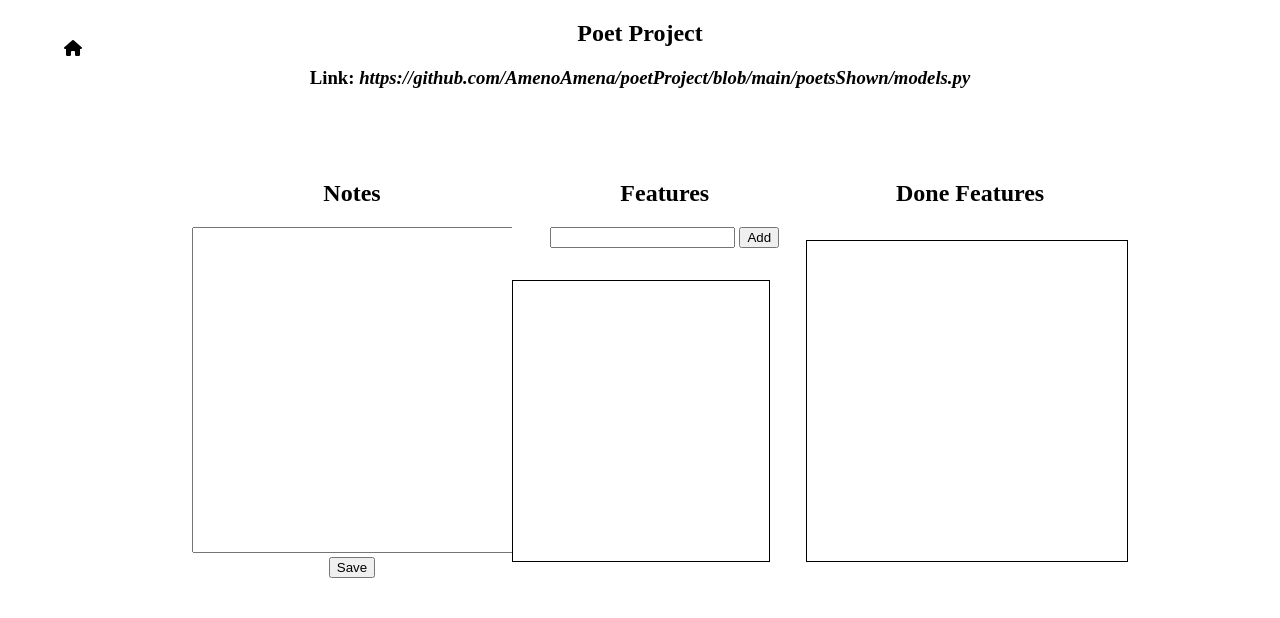
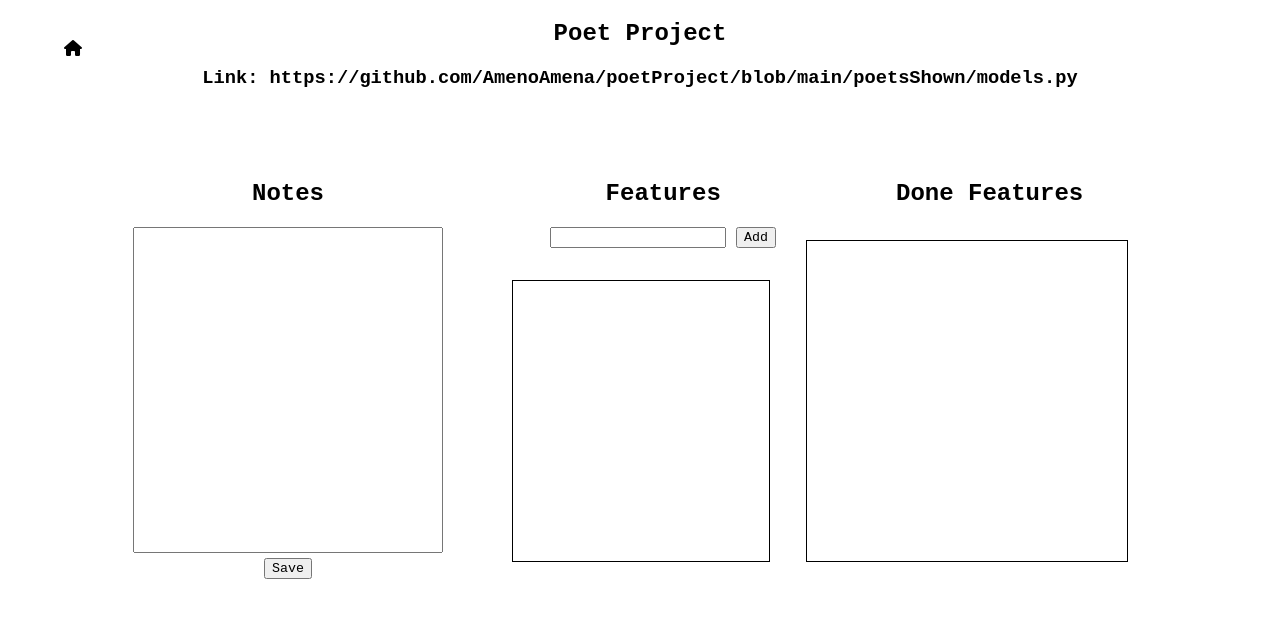
Before and after one commit to AmenoAmena/projectorganiser, a Django app: a page that uses projects_shown/templates/projects_shown/project.html in a window 1280 px wide. Shown: the top 618 px of the page. Run offline with Django 4.2, Linux system fonts and the light colour scheme; data comes from the database, SQL or seed files in the repository; both versions use the stored data as it was after the commit; data that the repository does not hold is empty; some libraries are stand-ins or nearby versions.

Commit message:
notes asliında bitmemiş!!!

```diff
--- a/projects_shown/forms.py
+++ b/projects_shown/forms.py
@@ -5,6 +5,11 @@ class project_form(forms.ModelForm):
     class Meta:
         model = Project
         fields = {'link','notes','features'}
+
+        widgets = {
+            'link':forms.TextInput(attrs={'autocomplete':'off'}),
+            'notes':forms.Textarea(attrs={'autocomplete':'off'}),
+        }
 
 
 class add_project_form(forms.ModelForm):
@@ -17,7 +22,24 @@ class add_project_form(forms.ModelForm):
             'link':'Github Link'
         }
 
+        widgets = {
+            'name':forms.TextInput(attrs={'autocomplete':'off'}),
+            'link':forms.TextInput(attrs={'autocomplete':'off'})
+        }
+
 class feature_add(forms.ModelForm):
     class Meta:
         model = Feature
         fields = {'feature_add'}
+
+        widgets = {
+            'feature_add':forms.TextInput(attrs={'autocomplete':'off'})
+        }
+
+class note_add(forms.ModelForm):
+    class Meta:
+        model = Project
+        fields = ['notes']
+        widgets = {
+            'notes': forms.Textarea(attrs={'autocomplete':'off'}),
+        }
--- a/projects_shown/static/projects_shown/css/project.css
+++ b/projects_shown/static/projects_shown/css/project.css
@@ -1,3 +1,7 @@
+* {
+    font-family: 'Courier New', Courier, monospace;
+}
+
 h2 {
     text-align: center;
 }
@@ -9,25 +13,20 @@ h2 {
 .notes {
     width: 25%;
     height:auto;
-    overflow: auto;
+    overflow-y: auto;
     position:absolute;
-    left: 15%;
+    left: 10%;
     top: 20%;
     text-align: center;
 }
 
-.notes > textarea {
+
+.text-area {
     resize: none;
     height: 40vh;
-}
-
-.notes > form {
-
-}
-
-.notes > form > textarea {
-    resize: none;
-    height: 40vh;
+    width: 95%;
+    overflow-y: hidden;
+    font-size: 1.5rem;
 }
 
 .feature {
@@ -49,7 +48,6 @@ h2 {
 h3 > a {
     text-decoration: none;
     color: black;
-    font-style: italic;
 }
 
 h3 > a:hover {
--- a/projects_shown/templates/projects_shown/project.html
+++ b/projects_shown/templates/projects_shown/project.html
@@ -27,9 +27,9 @@
 
     <div class="notes">
         <h2>Notes</h2>
-        <form method="post" action="{% url 'add_text' project_name=project.name text_add=form.notes.value %}">
+        <form method="post" action="{% url 'add_text' project_name=project.name %}">
             {% csrf_token %}
-            {{form.notes}}
+            <textarea class="text-area">{{ project.notes }}</textarea>
             <br>
             <button type="submit">Save</button>
         </form>
--- a/projects_shown/urls.py
+++ b/projects_shown/urls.py
@@ -9,5 +9,5 @@ urlpatterns = [
     path("project/<str:project_name>/<str:feature>", views.add_feature, name="add_feature"),
     path("project/<str:project_name>/features/<int:feature_id>/done",views.done_feature, name = 'feature_done'),
     path("project/<str:project_name>/features/<int:feature_id>/delete",views.delete_feature, name = "feature_delete"),
-    path("project/<str:project_name>/<str:text_add>/text_add",views.text_add, name = 'text_add')
+    path('project/<str:project_name>/', views.text_add, name='add_text'),
 ]
--- a/projects_shown/views.py
+++ b/projects_shown/views.py
@@ -1,6 +1,6 @@
 from django.shortcuts import render,redirect
 from django.http import HttpResponse
-from .forms import project_form,add_project_form,feature_add
+from .forms import project_form,add_project_form,feature_add,note_add
 from django.contrib.auth.decorators import login_required
 from authentication.models import Project,Feature
 from django.shortcuts import get_object_or_404
@@ -92,11 +92,14 @@ def delete_feature(request, project_name,feature_id):
 
     return redirect('projects', project_name=project_name)
 
-def text_add(request,project_name):
-    project = get_object_or_404(Project, name = project_name)
+def text_add(request, project_name):
+    project = get_object_or_404(Project, name=project_name)
 
     if request.method == 'POST':
-        project.notes.add(text)
+        new_notes = request.POST.get('notes', '')
+        project.notes = new_notes
         project.save()
 
+        return redirect('projects', project_name=project_name)
+
     return redirect('projects', project_name=project_name)
```
Also changed, not shown: db.sqlite3.
